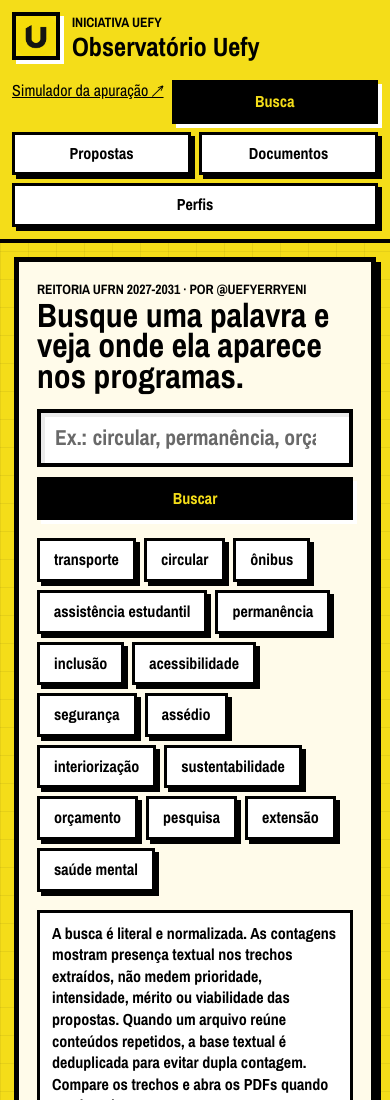
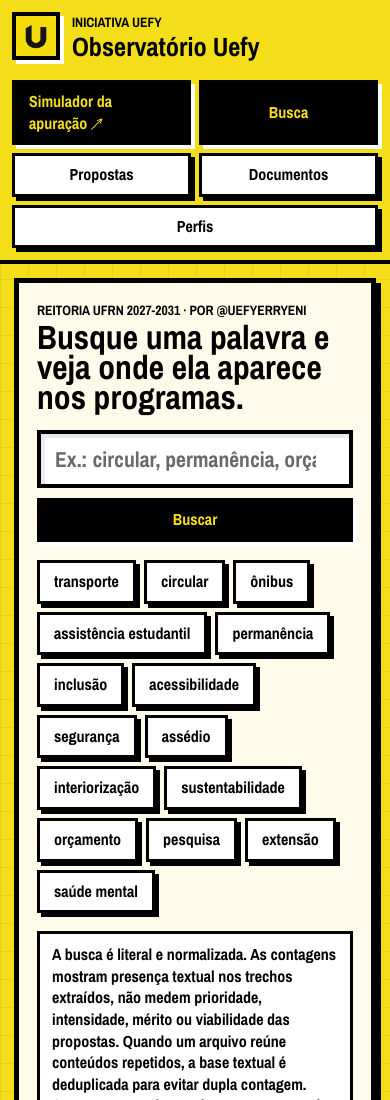
Before and after one commit to uefyerryeni/uefyerryeni.github.io, a plain HTML site: page observatorio/index.html in a window 390 px wide. Shown: the top 1100 px of the page. Drawn offline with nearby package versions, Linux system fonts and the light colour scheme.

Commit message:
Estiliza botão de acesso ao simulador no Observatório responsivo

```diff
--- a/observatorio/assets/styles.css
+++ b/observatorio/assets/styles.css
@@ -164,6 +164,31 @@
   font-weight: 700;
   text-decoration: none;
   box-shadow: 4px 4px 0 var(--black);
+}
+
+.simulator-link {
+  display: inline-flex;
+  align-items: center;
+  justify-content: center;
+  min-height: 42px;
+  padding: 8px 14px;
+  border: 3px solid var(--black);
+  background: var(--black);
+  color: var(--yellow);
+  font-weight: 700;
+  text-decoration: none;
+  box-shadow: 4px 4px 0 var(--white);
+}
+
+.simulator-link:hover {
+  background: var(--paper);
+  color: var(--black);
+  box-shadow: 4px 4px 0 var(--black);
+}
+
+.simulator-link:focus-visible {
+  outline: 4px solid var(--cyan);
+  outline-offset: 3px;
 }
 
 .nav-button.is-active,
@@ -589,7 +614,7 @@
     width: 100%;
   }
 
-  .nav-button {
+  .nav-button, .simulator-link {
     flex: 1 1 140px;
   }
 
```
